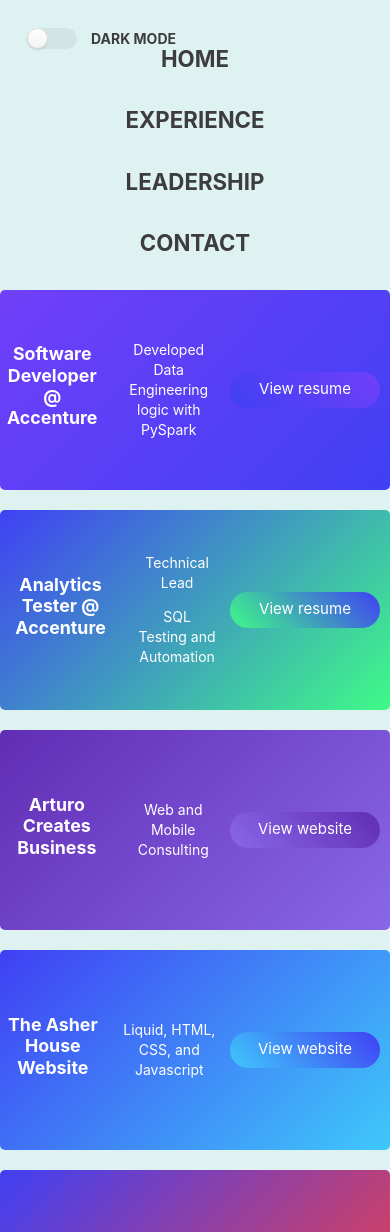
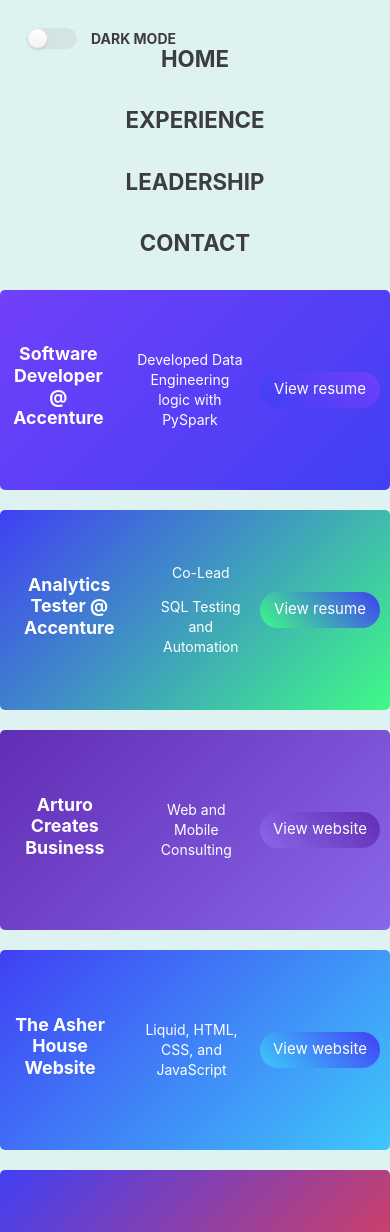
Before and after one commit to alopez96/react-personal, a React (Create React App) app: page /projects in a window 390 px wide. Shown: the top 1232 px of the page. Built offline with nearby package versions, Linux system fonts and the light colour scheme.

Commit message:
project btn sized for mobile

```diff
--- a/src/Components/projects/ProjectItem.js
+++ b/src/Components/projects/ProjectItem.js
@@ -119,6 +119,9 @@ const PdfBtn = styled.div`
         transform: scale(1.1);
         box-shadow: 0 3px 6px rgba(0,0,0,.16);
     }
+    @media (max-width: ${SMALL}px) {
+        width: 120px;
+    }
 `
 
 const Container = styled.div`
--- a/src/Components/projects/Projects.js
+++ b/src/Components/projects/Projects.js
@@ -66,7 +66,7 @@ const Projects = (props) => {
                     gridArea="rt"
                     url=""
                     // github="https://github.com/alopez96/workers-dinner"
-                    tech="Technical Lead; SQL Testing and Automation"
+                    tech="Co-Lead; SQL Testing and Automation"
                     />
                 <ProjectItem
                     title="Arturo Creates Business"
@@ -93,7 +93,7 @@ const Projects = (props) => {
                     gridArea="rm0"
                     url="https://www.asherhousewellness.com/"
                     // github="https://github.com/alopez96/startpage"
-                    tech="Liquid, HTML, CSS, and Javascript"
+                    tech="Liquid, HTML, CSS, and JavaScript"
                     />
                 <ProjectItem
                     title="Allies Pro Services Website"
```
